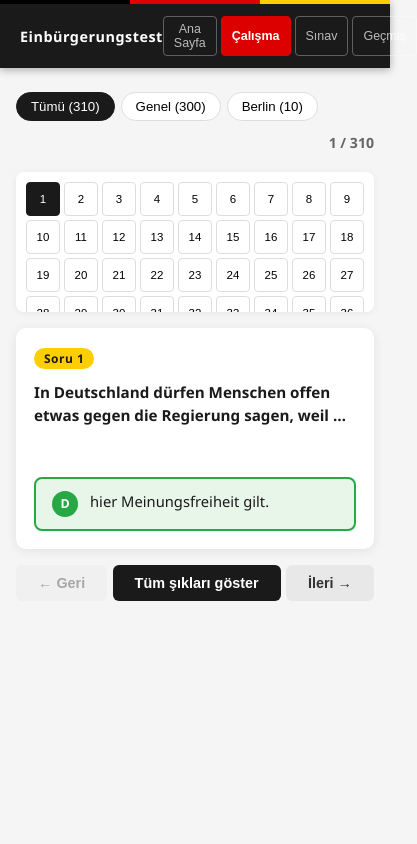
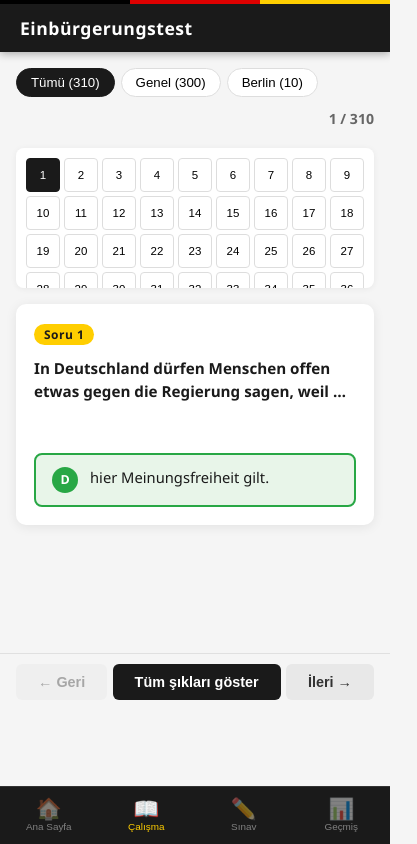
Before and after one commit to baris-celebi/einburgerungtest, a plain HTML site: page index.html in a window 390 px wide. Both pictures are taken after a click on the element 195 px from the left and 416 px from the top of the page. Shown: the whole page, 417 px wide, since content can reach past the window. Drawn offline with Linux system fonts and the light colour scheme.

Commit message:
Mobile UX: sticky nav buttons + bottom tab bar

```diff
--- a/index.html
+++ b/index.html
@@ -44,7 +44,8 @@
 </div>
 
 <!-- ═══════════════ STUDY ═══════════════ -->
-<div id="view-study" class="view">
+<div id="view-study" class="view view-flex">
+  <div class="scroll-area">
     <div class="study-controls">
       <div class="filter-group">
         <button class="filter-btn active" onclick="setFilter('all', this)">Tümü (310)</button>
@@ -53,14 +54,10 @@
       </div>
       <span class="progress-info" id="study-progress">1 / 310</span>
     </div>
-
     <div class="question-jump" id="study-jump-grid"></div>
-
-  <div class="question-card" id="study-card">
-    <!-- filled by JS -->
+    <div class="question-card" id="study-card"></div>
   </div>
-
-  <div class="nav-controls">
+  <div class="nav-controls sticky-nav">
     <button class="btn btn-secondary" id="btn-prev" onclick="studyNav(-1)">&#8592; Geri</button>
     <button class="btn btn-dark" onclick="toggleWrongOptions()" id="toggle-wrong-btn">Tüm şıkları göster</button>
     <button class="btn btn-secondary" id="btn-next" onclick="studyNav(1)">İleri &#8594;</button>
@@ -82,6 +79,7 @@
 
   <!-- Exam in-progress -->
   <div id="exam-in-progress" style="display:none;">
+    <div class="scroll-area">
       <div class="exam-header">
         <span id="exam-q-counter" style="font-weight:600;color:#555;"></span>
         <button class="btn btn-primary" onclick="finishExam()">Sınavı Bitir</button>
@@ -91,7 +89,8 @@
       </div>
       <div id="exam-jump-grid" class="question-jump"></div>
       <div id="exam-card" class="question-card"></div>
-    <div class="nav-controls">
+    </div>
+    <div class="nav-controls sticky-nav">
       <button class="btn btn-secondary" id="exam-btn-prev" onclick="examNav(-1)">&#8592; Geri</button>
       <span></span>
       <button class="btn btn-secondary" id="exam-btn-next" onclick="examNav(1)">İleri &#8594;</button>
@@ -107,6 +106,25 @@
   <h2 style="margin-bottom:20px;">Sınav Geçmişi</h2>
   <div id="history-content"></div>
 </div>
+
+<nav class="bottom-nav">
+  <button class="bottom-tab active" id="btab-home" onclick="showView('home')">
+    <span class="btab-icon">🏠</span>
+    <span class="btab-label">Ana Sayfa</span>
+  </button>
+  <button class="bottom-tab" id="btab-study" onclick="showView('study')">
+    <span class="btab-icon">📖</span>
+    <span class="btab-label">Çalışma</span>
+  </button>
+  <button class="bottom-tab" id="btab-exam" onclick="startExam()">
+    <span class="btab-icon">✏️</span>
+    <span class="btab-label">Sınav</span>
+  </button>
+  <button class="bottom-tab" id="btab-history" onclick="showView('history')">
+    <span class="btab-icon">📊</span>
+    <span class="btab-label">Geçmiş</span>
+  </button>
+</nav>
 
 <script src="questions.js"></script>
 <script>
@@ -129,10 +147,13 @@ let examIndex     = 0;
 function showView(name) {
   document.querySelectorAll('.view').forEach(v => v.classList.remove('active'));
   document.querySelectorAll('.nav-tab').forEach(t => t.classList.remove('active'));
+  document.querySelectorAll('.bottom-tab').forEach(t => t.classList.remove('active'));
   document.getElementById('view-' + name).classList.add('active');
   const tabs = document.querySelectorAll('.nav-tab');
   const labels = ['home', 'study', 'exam', 'history'];
   tabs[labels.indexOf(name)]?.classList.add('active');
+  const btab = document.getElementById('btab-' + name);
+  if (btab) btab.classList.add('active');
   currentView = name;
 
   if (name === 'home')    renderHome();
--- a/style.css
+++ b/style.css
@@ -81,6 +81,10 @@ header h1 {
 
 .view.active {
   display: block;
+}
+
+.view.view-flex.active {
+  display: flex;
 }
 
 /* ── Home ── */
@@ -667,10 +671,81 @@ header h1 {
   background: #fce8e9;
 }
 
+/* ── Flex view layout (sticky nav buttons) ── */
+.view-flex {
+  flex-direction: column;
+  height: calc(100vh - 54px);
+  padding: 0;
+  overflow: hidden;
+  max-width: 900px;
+  margin: 0 auto;
+}
+
+#exam-in-progress {
+  display: flex;
+  flex-direction: column;
+  height: 100%;
+}
+
+.scroll-area {
+  flex: 1;
+  overflow-y: auto;
+  padding: 16px 16px 8px;
+  -webkit-overflow-scrolling: touch;
+}
+
+.sticky-nav {
+  padding: 10px 16px;
+  background: #f5f5f5;
+  border-top: 1px solid #e0e0e0;
+  flex-shrink: 0;
+}
+
+/* ── Bottom Nav (mobile only) ── */
+.bottom-nav {
+  display: none;
+}
+
 /* ── Responsive ── */
 @media (max-width: 600px) {
-  .header-inner h1 { font-size: 0.9rem; }
-  .nav-tab { padding: 5px 10px; font-size: 0.78rem; }
+  .nav-tabs { display: none; }
   .question-card { padding: 18px; }
   .question-text { font-size: 0.95rem; }
+
+  .bottom-nav {
+    display: flex;
+    position: fixed;
+    bottom: 0; left: 0; right: 0;
+    background: #1a1a1a;
+    border-top: 1px solid #333;
+    z-index: 200;
+    height: 58px;
+  }
+
+  .bottom-tab {
+    flex: 1;
+    display: flex;
+    flex-direction: column;
+    align-items: center;
+    justify-content: center;
+    background: transparent;
+    border: none;
+    color: rgba(255,255,255,0.45);
+    cursor: pointer;
+    gap: 2px;
+    padding: 6px 0;
+    -webkit-tap-highlight-color: transparent;
+  }
+
+  .bottom-tab.active {
+    color: #ffce00;
+  }
+
+  .btab-icon { font-size: 1.3rem; line-height: 1; }
+  .btab-label { font-size: 0.62rem; }
+
+  /* İçerik bottom nav'ın arkasında kalmasın */
+  .view { padding-bottom: 74px; }
+  .view-flex { height: calc(100vh - 54px - 58px); }
+  .sticky-nav { padding-bottom: 10px; }
 }
```
Lines whose indentation alone changed are shown as unchanged.
